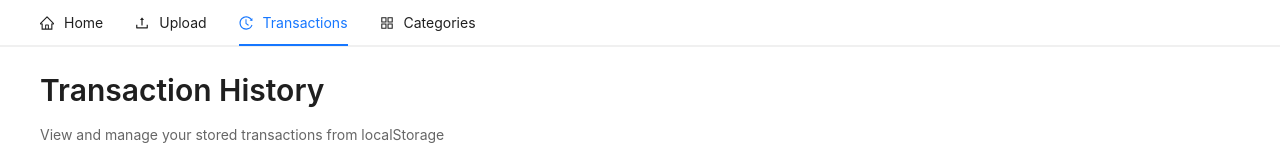
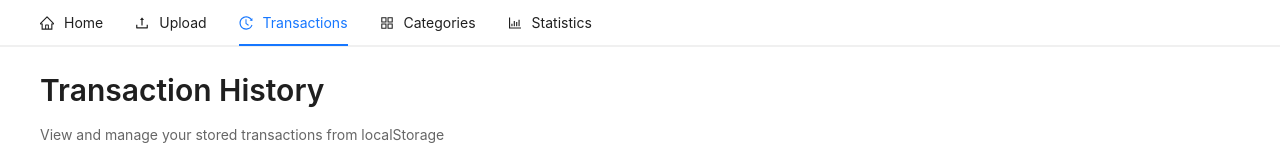
Before and after one commit to ryantan/statements-analyzer, a Next.js app: page /transactions in a window 1280 px wide. Shown: the top 160 px of the page. Built offline with nearby package versions, Linux system fonts and the light colour scheme; what @ant-design/nextjs-registry would draw is missing.

Commit message:
feat(app): add stats screen to navigation

```diff
--- a/src/components/Navigation.tsx
+++ b/src/components/Navigation.tsx
@@ -1,7 +1,7 @@
 'use client';
 
 import { Menu } from 'antd';
-import { UploadOutlined, AppstoreOutlined, HomeOutlined, HistoryOutlined } from '@ant-design/icons';
+import { UploadOutlined, AppstoreOutlined, HomeOutlined, HistoryOutlined, BarChartOutlined } from '@ant-design/icons';
 import { usePathname, useRouter } from 'next/navigation';
 import { useEffect, useState } from 'react';
 
@@ -20,6 +20,8 @@ export function Navigation() {
       setSelectedKey('categories');
     } else if (pathname === '/transactions') {
       setSelectedKey('transactions');
+    } else if (pathname === '/stats') {
+      setSelectedKey('stats');
     }
   }, [pathname]);
 
@@ -48,6 +50,12 @@ export function Navigation() {
       label: 'Categories',
       onClick: () => router.push('/categories'),
     },
+    {
+      key: 'stats',
+      icon: <BarChartOutlined />,
+      label: 'Statistics',
+      onClick: () => router.push('/stats'),
+    },
   ];
 
   return (
```
